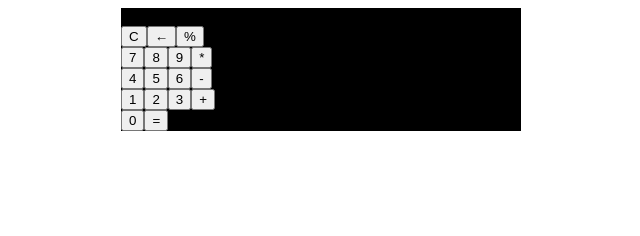
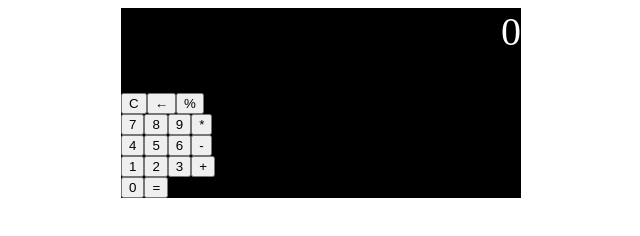
Before and after one commit to ajms072799/jsCalculator, a plain HTML site: page index.html in a window 1280 px wide. Shown: the whole page, without its empty margins (319-959 px from the left). Drawn offline with Linux system fonts and the light colour scheme.

Commit message:
added style on the input screen

```diff
--- a/css/style.css
+++ b/css/style.css
@@ -17,3 +17,12 @@ html {
     display: flex;
     width: 100%;
 }
+
+.screen {
+    width: 40rem;
+    height: 8.5rem;
+    text-align: right;
+    align-items: center;
+    color: #fff;
+    font-size: 4rem;
+}
--- a/index.html
+++ b/index.html
@@ -8,7 +8,7 @@
 </head>
 <body>
     <main class="calculator">
-        <section class="sreen">
+        <section class="screen">
             0
         </section>
         <section class="calcu-row">
```
